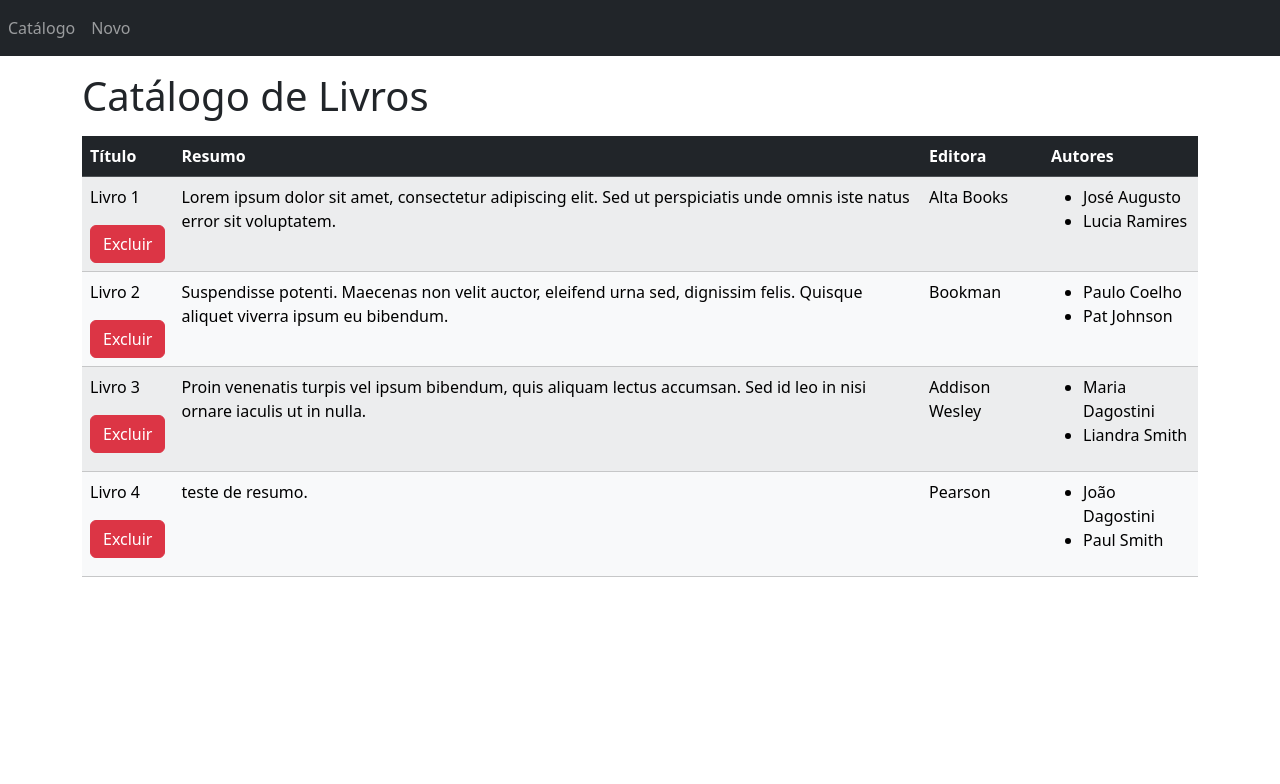
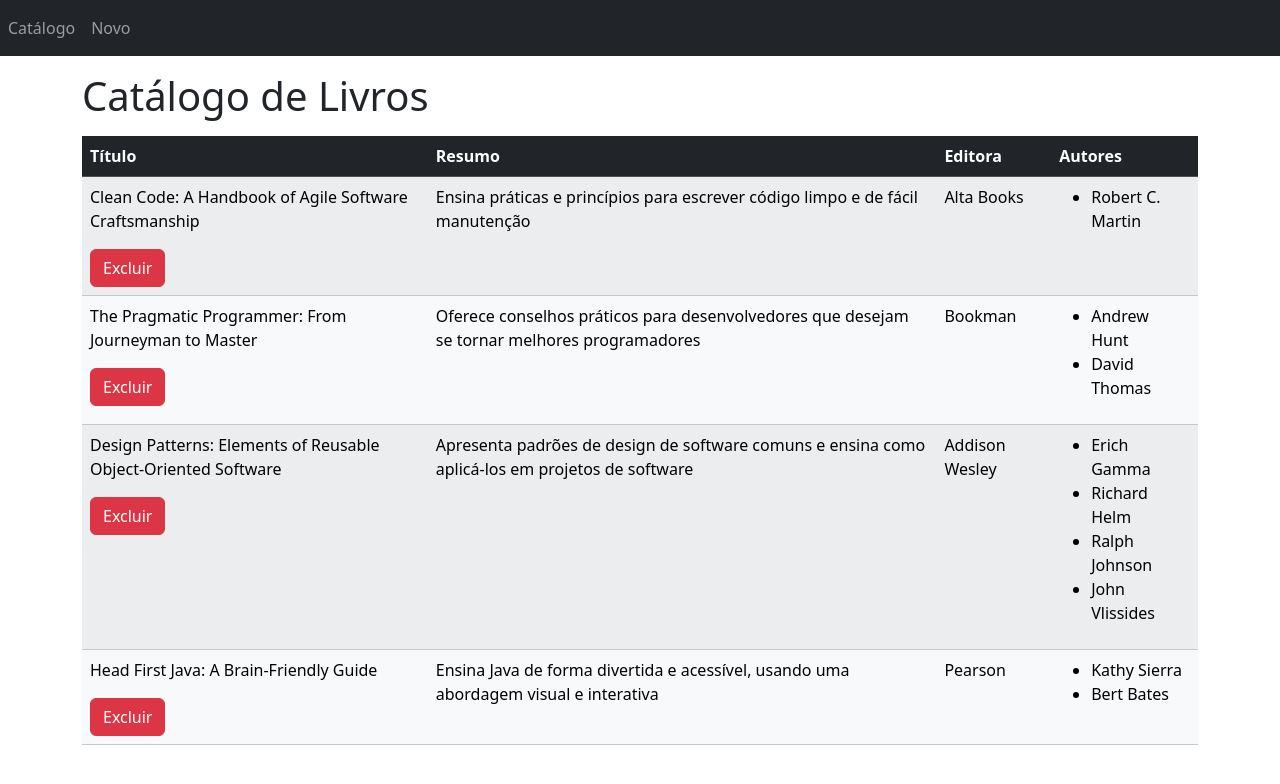
Before and after one commit to Alvimm/livros-angular-m2n4, an Angular app: page /lista in a window 1280 px wide. Shown: the top 784 px of the page. Built offline with nearby package versions, Linux system fonts and the light colour scheme.

Commit message:
refactor the code

```diff
--- a/src/app/controle-livros.service.ts
+++ b/src/app/controle-livros.service.ts
@@ -2,29 +2,62 @@ import { Injectable } from '@angular/core';
 import { Livro } from './livro';
 
 @Injectable({
-  providedIn: 'root'
+  providedIn: 'root',
 })
 export class ControleLivrosService {
   livros: Array<Livro> = [
-    {codigo:1, codEditora:"1", titulo:'Livro 1', resumo:'Lorem ipsum dolor sit amet, consectetur adipiscing elit. Sed ut perspiciatis unde omnis iste natus error sit voluptatem.', autores:['José Augusto', 'Lucia Ramires'] },
-    {codigo:2, codEditora:"2", titulo:'Livro 2', resumo:'Suspendisse potenti. Maecenas non velit auctor, eleifend urna sed, dignissim felis. Quisque aliquet viverra ipsum eu bibendum.', autores:['Paulo Coelho', 'Pat Johnson'] },
-    {codigo:3, codEditora:"3", titulo:'Livro 3', resumo:'Proin venenatis turpis vel ipsum bibendum, quis aliquam lectus accumsan. Sed id leo in nisi ornare iaculis ut in nulla.', autores:['Maria Dagostini', 'Liandra Smith'] },
-    {codigo:4, codEditora:"4", titulo:'Livro 4', resumo:'teste de resumo.', autores:['João Dagostini', 'Paul Smith'] },
-  ]
-  constructor() { }
+    {
+      codigo: 1,
+      codEditora: '1',
+      titulo: 'Clean Code: A Handbook of Agile Software Craftsmanship',
+      resumo:
+        'Ensina práticas e princípios para escrever código limpo e de fácil manutenção',
+      autores: ['Robert C. Martin'],
+    },
+    {
+      codigo: 2,
+      codEditora: '2',
+      titulo: 'The Pragmatic Programmer: From Journeyman to Master',
+      resumo:
+        'Oferece conselhos práticos para desenvolvedores que desejam se tornar melhores programadores',
+      autores: ['Andrew Hunt', 'David Thomas'],
+    },
+    {
+      codigo: 3,
+      codEditora: '3',
+      titulo: 'Design Patterns: Elements of Reusable Object-Oriented Software',
+      resumo:
+        'Apresenta padrões de design de software comuns e ensina como aplicá-los em projetos de software',
+      autores: [
+        'Erich Gamma',
+        'Richard Helm',
+        'Ralph Johnson',
+        'John Vlissides',
+      ],
+    },
+    {
+      codigo: 4,
+      codEditora: '4',
+      titulo: 'Head First Java: A Brain-Friendly Guide',
+      resumo:
+        'Ensina Java de forma divertida e acessível, usando uma abordagem visual e interativa',
+      autores: ['Kathy Sierra', 'Bert Bates'],
+    },
+  ];
+  constructor() {}
 
-  obterLivros():Array<Livro>{
-    return this.livros
+  obterLivros(): Array<Livro> {
+    return this.livros;
   }
 
-  incluir(livro:Livro):void{
-    const maiorCodigo = this.livros[this.livros.length - 1].codigo
-    livro.codigo = maiorCodigo + 1
-    this.livros.push(livro)
+  incluir(livro: Livro): void {
+    const maiorCodigo = this.livros[this.livros.length - 1].codigo;
+    livro.codigo = maiorCodigo + 1;
+    this.livros.push(livro);
   }
 
-  excluir(codigo:number):void{
-    const index = this.livros.findIndex((livro)=> livro.codigo === codigo)
-    if(index >= 0) this.livros.splice(index, 1)
+  excluir(codigo: number): void {
+    const index = this.livros.findIndex((livro) => livro.codigo === codigo);
+    if (index >= 0) this.livros.splice(index, 1);
   }
 }
```
